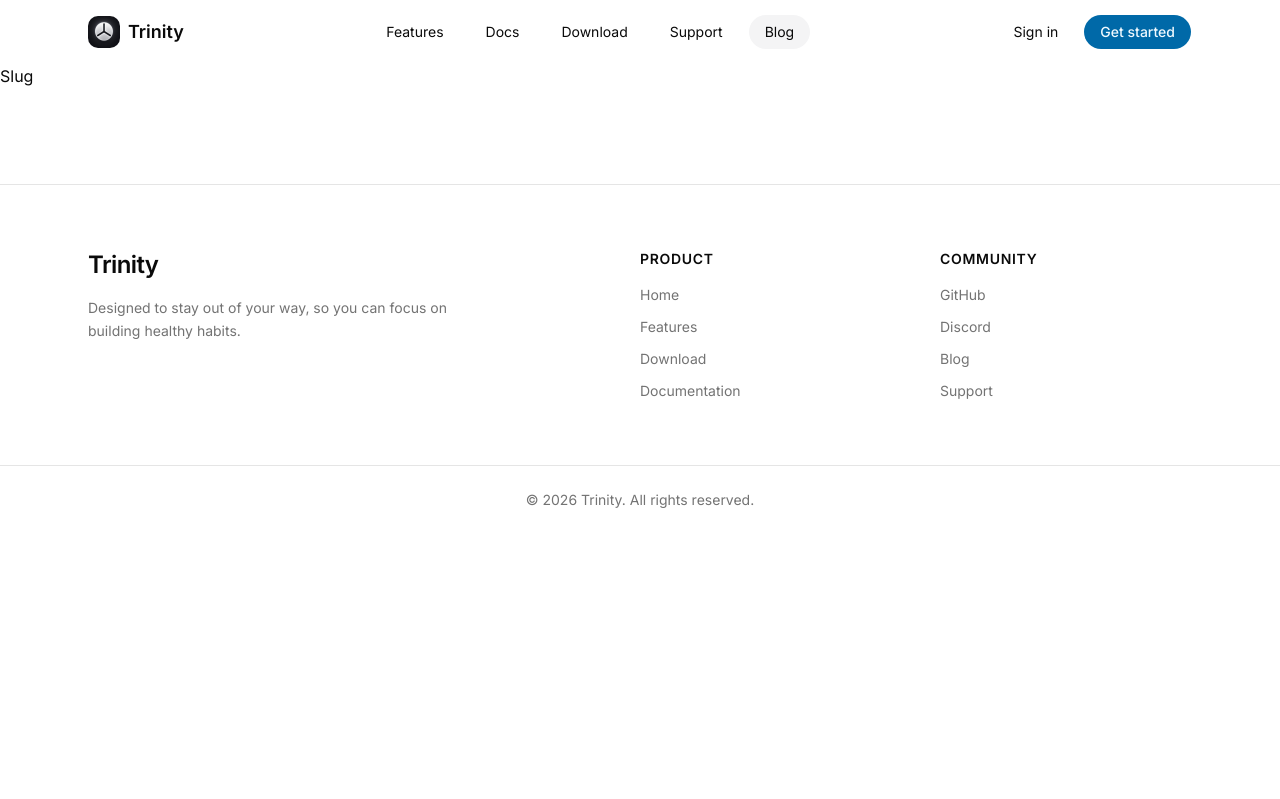
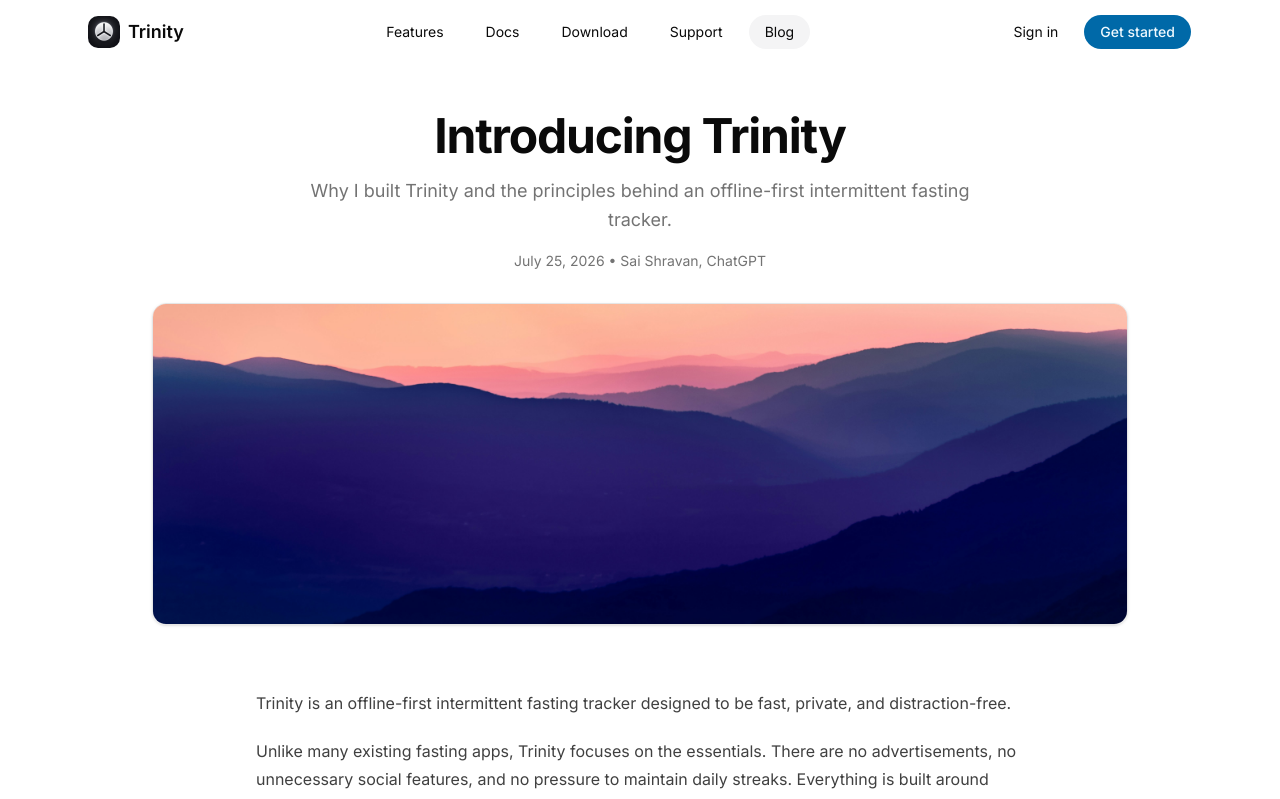
Before and after one commit to shravzzv/trinity, a Next.js app: page /blog/introducing-trinity in a window 1280 px wide. Shown: the top 799 px of the page. Built offline with nearby package versions, Linux system fonts and the light colour scheme.

Commit message:
feat: add blog dynamic page's layout and styling

```diff
--- a/app/(site)/blog/[slug]/page.tsx
+++ b/app/(site)/blog/[slug]/page.tsx
@@ -1,3 +1,22 @@
-export default function Page() {
-  return <p>Slug</p>
+import BlogContent from '@/components/blog-content'
+import { blogPosts } from '@/constants/blog'
+import { notFound } from 'next/navigation'
+
+export default async function Page({
+  params,
+}: {
+  params: Promise<{ slug: string }>
+}) {
+  const { slug } = await params
+
+  const blog = blogPosts.find((post) => post.slug === slug)
+  if (!blog) return notFound()
+
+  const { component: Component, ...metadata } = blog
+
+  return (
+    <BlogContent blog={metadata}>
+      <Component />
+    </BlogContent>
+  )
 }
--- a/app/(site)/blog/page.tsx
+++ b/app/(site)/blog/page.tsx
@@ -1,6 +1,7 @@
 'use client'
 
 import BlogCard from '@/components/blog-card'
+import { blogPosts } from '@/constants/blog'
 import { motion, Variants } from 'motion/react'
 
 const container: Variants = {
@@ -42,14 +43,9 @@ export default function Page() {
         animate='show'
         className='grid gap-6 md:grid-cols-2'
       >
-        <BlogCard
-          title='Introducing Trinity'
-          description='Why I built Trinity and the principles behind an offline-first intermittent fasting tracker.'
-          image='/blog/introducing-trinity.webp'
-          href='/blog/introducing-trinity'
-          authors={['Sai Shravan', 'ChatGPT']}
-          publishedAt='July 25, 2026'
-        />
+        {blogPosts.map((post) => (
+          <BlogCard key={post.slug} href={`/blog/${post.slug}`} {...post} />
+        ))}
       </motion.div>
     </section>
   )
--- a/blog/introducing-trinity.mdx
+++ b/blog/introducing-trinity.mdx
@@ -0,0 +1,53 @@
+Trinity is an offline-first intermittent fasting tracker designed to be fast, private, and distraction-free.
+
+Unlike many existing fasting apps, Trinity focuses on the essentials. There are no advertisements, no unnecessary social features, and no pressure to maintain daily streaks. Everything is built around helping you consistently complete your fasts.
+
+## Why Trinity?
+
+I originally built Trinity because I couldn't find a fasting tracker that fit the way I wanted to work.
+
+Many existing apps shared the same problems:
+
+- No proper web application
+- Heavy advertisements
+- Feature bloat
+- Limited offline support
+- Difficult or impossible data export
+
+Rather than compromise, I decided to build my own.
+
+## Design philosophy
+
+Trinity follows a few simple principles.
+
+### Offline first
+
+The app should continue working without an internet connection whenever possible.
+
+### Fast
+
+Every interaction should feel immediate.
+
+### Minimal
+
+Every feature should justify its existence.
+
+If something doesn't meaningfully improve the fasting experience, it probably doesn't belong in the app.
+
+### Private
+
+Your fasting history belongs to you.
+
+## What's next?
+
+This first release establishes the foundation for Trinity.
+
+Future updates will include:
+
+- Progress tracking
+- Statistics
+- Achievements
+- Better data export
+- Cross-device synchronization
+
+Thanks for following along as Trinity continues to grow.
--- /dev/null
+++ b/components/blog-content.tsx
@@ -0,0 +1,27 @@
+'use client'
+
+import type { BlogMetadata } from '@/types/blog'
+import { motion } from 'motion/react'
+import BlogHeader from './blog-header'
+
+interface BlogContentProps {
+  blog: BlogMetadata
+  children: React.ReactNode
+}
+
+export default function BlogContent({ blog, children }: BlogContentProps) {
+  return (
+    <section className='mx-auto max-w-5xl space-y-8 px-6 py-12'>
+      <BlogHeader blog={blog} />
+
+      <motion.article
+        initial={{ opacity: 0, y: 12 }}
+        animate={{ opacity: 1, y: 0 }}
+        transition={{ duration: 0.3 }}
+        className='prose prose-neutral dark:prose-invert prose-pre:rounded-xl prose-pre:border mx-auto max-w-3xl md:py-8'
+      >
+        {children}
+      </motion.article>
+    </section>
+  )
+}
--- /dev/null
+++ b/components/blog-header.tsx
@@ -0,0 +1,61 @@
+'use client'
+
+import type { BlogMetadata } from '@/types/blog'
+import { motion } from 'motion/react'
+import Image from 'next/image'
+
+interface BlogHeaderProps {
+  blog: BlogMetadata
+}
+
+export default function BlogHeader({ blog }: BlogHeaderProps) {
+  return (
+    <header className='space-y-8'>
+      <div className='space-y-4 text-center'>
+        <motion.h1
+          className='text-4xl font-bold tracking-tight md:text-5xl'
+          initial={{ opacity: 0, y: 20 }}
+          animate={{ opacity: 1, y: 0 }}
+          transition={{ delay: 0.1 }}
+        >
+          {blog.title}
+        </motion.h1>
+
+        <motion.p
+          className='text-muted-foreground mx-auto max-w-2xl text-lg leading-relaxed'
+          initial={{ opacity: 0, y: 20 }}
+          animate={{ opacity: 1, y: 0 }}
+          transition={{ delay: 0.2 }}
+        >
+          {blog.description}
+        </motion.p>
+
+        <motion.p
+          className='text-muted-foreground text-sm'
+          initial={{ opacity: 0, y: 20 }}
+          animate={{ opacity: 1, y: 0 }}
+          transition={{ delay: 0.3 }}
+        >
+          {blog.publishedAt} • {blog.authors.join(', ')}
+        </motion.p>
+      </div>
+
+      <motion.div
+        className='relative overflow-hidden rounded-xl border shadow-sm'
+        initial={{ opacity: 0, y: 24 }}
+        animate={{ opacity: 1, y: 0 }}
+        transition={{ delay: 0.4, duration: 0.35 }}
+      >
+        <div className='relative h-56 md:h-80'>
+          <Image
+            src={blog.image}
+            alt={blog.title}
+            fill
+            priority
+            className='object-cover'
+          />
+        </div>
+      </motion.div>
+    </header>
+  )
+}
--- /dev/null
+++ b/constants/blog.ts
@@ -0,0 +1,15 @@
+import IntroducingTrinity from '@/blog/introducing-trinity.mdx'
+import type { BlogPost } from '@/types/blog'
+
+export const blogPosts: BlogPost[] = [
+  {
+    slug: 'introducing-trinity',
+    title: 'Introducing Trinity',
+    description:
+      'Why I built Trinity and the principles behind an offline-first intermittent fasting tracker.',
+    authors: ['Sai Shravan', 'ChatGPT'],
+    publishedAt: 'July 25, 2026',
+    image: '/blog/introducing-trinity.webp',
+    component: IntroducingTrinity,
+  },
+]
--- /dev/null
+++ b/types/blog.ts
@@ -0,0 +1,14 @@
+import type { ComponentType } from 'react'
+
+export interface BlogMetadata {
+  slug: string
+  title: string
+  description: string
+  authors: string[]
+  publishedAt: string
+  image: string
+}
+
+export interface BlogPost extends BlogMetadata {
+  component: ComponentType
+}
```
